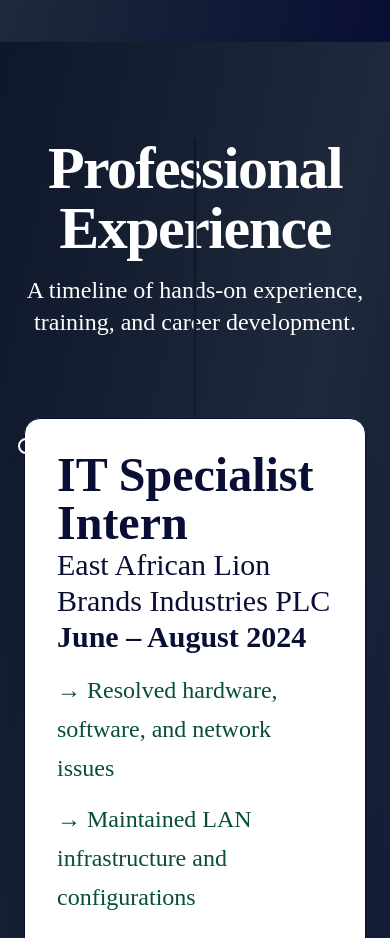
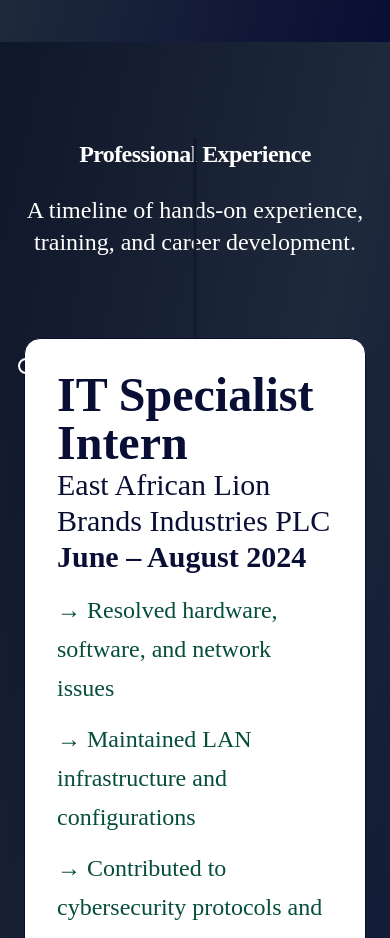
Before and after one commit to Ebenezer-seyoum/Personal-webiste, a Next.js app: page / in a window 390 px wide. Shown: the part 3600-4538 px from the top of the page. Built offline with nearby package versions, Linux system fonts and the light colour scheme.

Commit message:
initial commit

```diff
--- a/app/experience/page.tsx
+++ b/app/experience/page.tsx
@@ -14,9 +14,10 @@ const Blog = () => {
 
         {/* Section Title */}
         <div className="text-center mb-20">
-          <h2 className="text-6xl font-extrabold text-white tracking-tight">
-            Professional Experience
-          </h2>
+         <h2 className="text-2xl sm:text-3xl md:text-5xl lg:text-6xl font-extrabold text-white tracking-tight text-center mb-6">
+  Professional Experience
+</h2>
+
           <p className="text-blue-200 mt-4 max-w-2xl mx-auto text-2xl">
             A timeline of hands-on experience, training, and career development.
           </p>
--- a/components/experience/index.tsx
+++ b/components/experience/index.tsx
@@ -14,9 +14,10 @@ const Blog = () => {
 
         {/* Section Title */}
         <div className="text-center mb-20">
-          <h2 className="text-6xl font-extrabold text-white tracking-tight">
-            Professional Experience
-          </h2>
+         <h2 className="text-2xl sm:text-3xl md:text-5xl lg:text-6xl font-extrabold text-white tracking-tight text-center mb-6">
+  Professional Experience
+</h2>
+
           <p className="text-blue-200 mt-4 max-w-2xl mx-auto text-2xl">
             A timeline of hands-on experience, training, and career development.
           </p>
```
